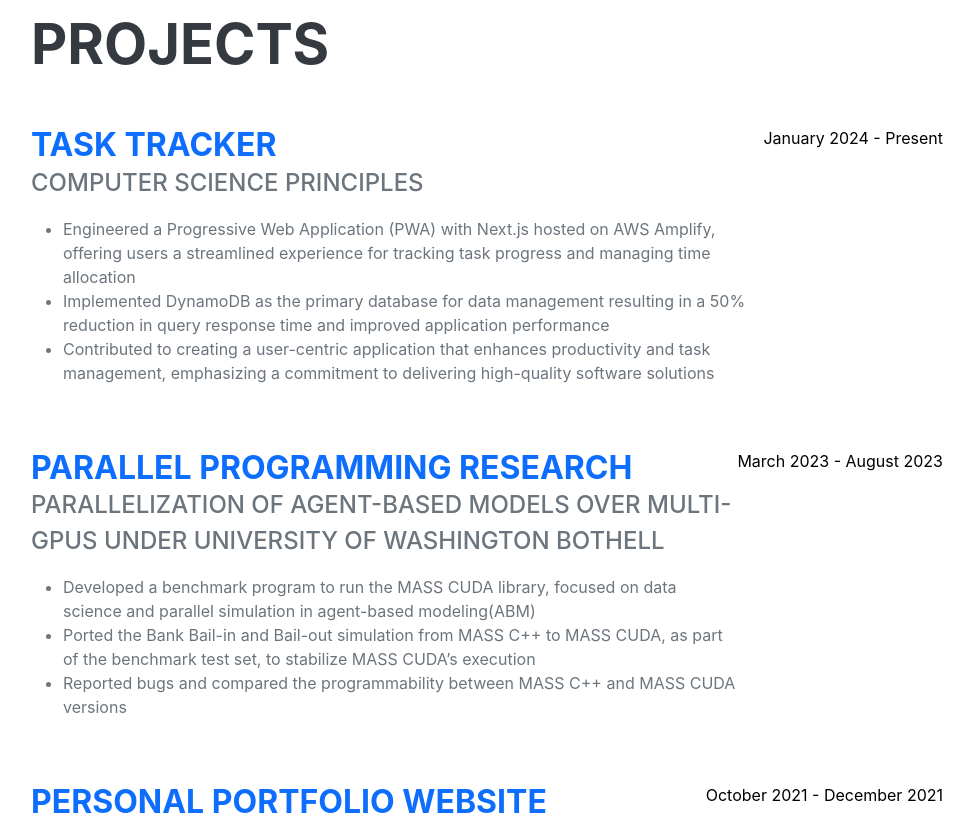
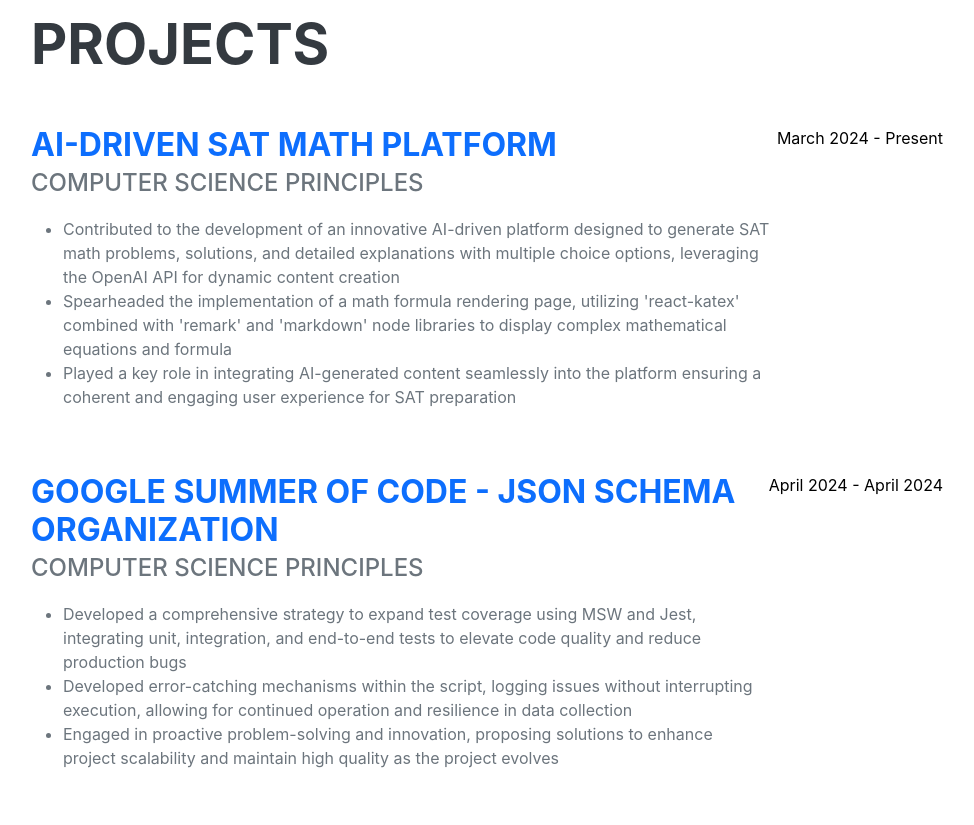
Before and after one commit to wcj617/Resume, a website: page dist/index.html in a window 1280 px wide. Shown: the part 3980-4805 px from the top of the page, without its empty margins (289-1263 px from the left). Drawn offline with nearby package versions, Linux system fonts and the light colour scheme; a web font is replaced by a local one.

Commit message:
April 4 2024

```diff
--- a/dist/index.html
+++ b/dist/index.html
@@ -192,6 +192,36 @@
                     <h2 class="mb-5">Projects</h2>
                     <div class="d-flex flex-column flex-md-row justify-content-between mb-5">
                         <div class="flex-grow-1">
+                            <h3 class="mb-0"> <a style="text-decoration:none"  href="https://www.piratekingdom.app/quizzes" target="_blank">AI-Driven SAT Math Platform</a></h3>
+                            <div class="subheading mb-3">Computer Science Principles</div>
+                            <ul>
+                                <li>Contributed to the development of an innovative AI-driven platform designed to generate SAT math problems, solutions,
+                                    and detailed explanations with multiple choice options, leveraging the OpenAI API for dynamic content creation</li>
+                                <li>Spearheaded the implementation of a math formula rendering page, utilizing 'react-katex' combined with 'remark' and
+                                    'markdown' node libraries to display complex mathematical equations and formula</li>
+                                <li>Played a key role in integrating AI-generated content seamlessly into the platform ensuring a coherent and engaging user
+                                    experience for SAT preparation</li>
+                            </ul>
+                        </div>
+                        <div class="flex-shrink-0"><span class="text-primary">March 2024 - Present</span></div>
+                    </div>
+                    <div class="d-flex flex-column flex-md-row justify-content-between mb-5">
+                        <div class="flex-grow-1">
+                            <h3 class="mb-0"> <a style="text-decoration:none"  href="https://github.com/json-schema-org/ecosystem/pull/10" target="_blank">Google Summer of Code - JSON Schema Organization</a></h3>
+                            <div class="subheading mb-3">Computer Science Principles</div>
+                            <ul>
+                                <li>Developed a comprehensive strategy to expand test coverage using MSW and Jest, integrating unit, integration, and
+                                    end-to-end tests to elevate code quality and reduce production bugs</li>
+                                <li>Developed error-catching mechanisms within the script, logging issues without interrupting execution, allowing for
+                                    continued operation and resilience in data collection</li>
+                                <li>Engaged in proactive problem-solving and innovation, proposing solutions to enhance project scalability and maintain
+                                    high quality as the project evolves</li>
+                            </ul>
+                        </div>
+                        <div class="flex-shrink-0"><span class="text-primary">April 2024 - April 2024</span></div>
+                    </div>
+                    <div class="d-flex flex-column flex-md-row justify-content-between mb-5">
+                        <div class="flex-grow-1">
                             <h3 class="mb-0"> <a style="text-decoration:none"  href="https://tasktracker.woowows.com" target="_blank">TASK TRACKER</a></h3>
                             <div class="subheading mb-3">Computer Science Principles</div>
                             <ul>
@@ -248,6 +278,10 @@
                     <ul class="fa-ul mb-0">
                         <li>
                             <span class="fa-li"><i class="fas fa-trophy text-warning"></i></span>
+                            Software Development Fundamentals issued by LinkedIn · Apr 2024
+                        </li>
+                        <li>
+                            <span class="fa-li"><i class="fas fa-trophy text-warning"></i></span>
                             Amateur Codebreakers Issued by <a style="text-decoration:none"  href="https://www.cwu.edu/math/kryptos" target="_blank">Central Washington University</a> · Apr 2023
                         </li>
                         <li>
```
Also changed, not shown: 1 other file.
